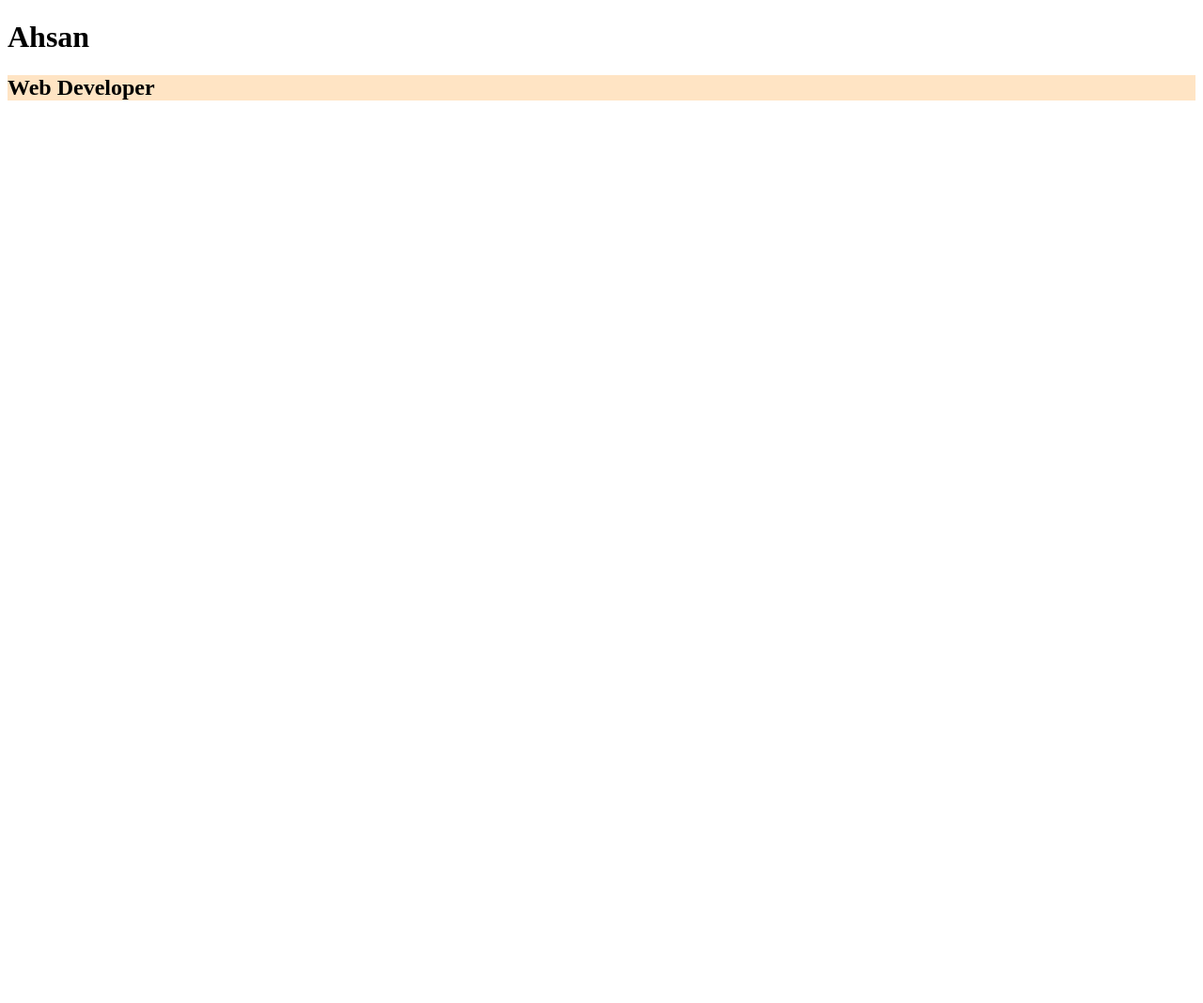
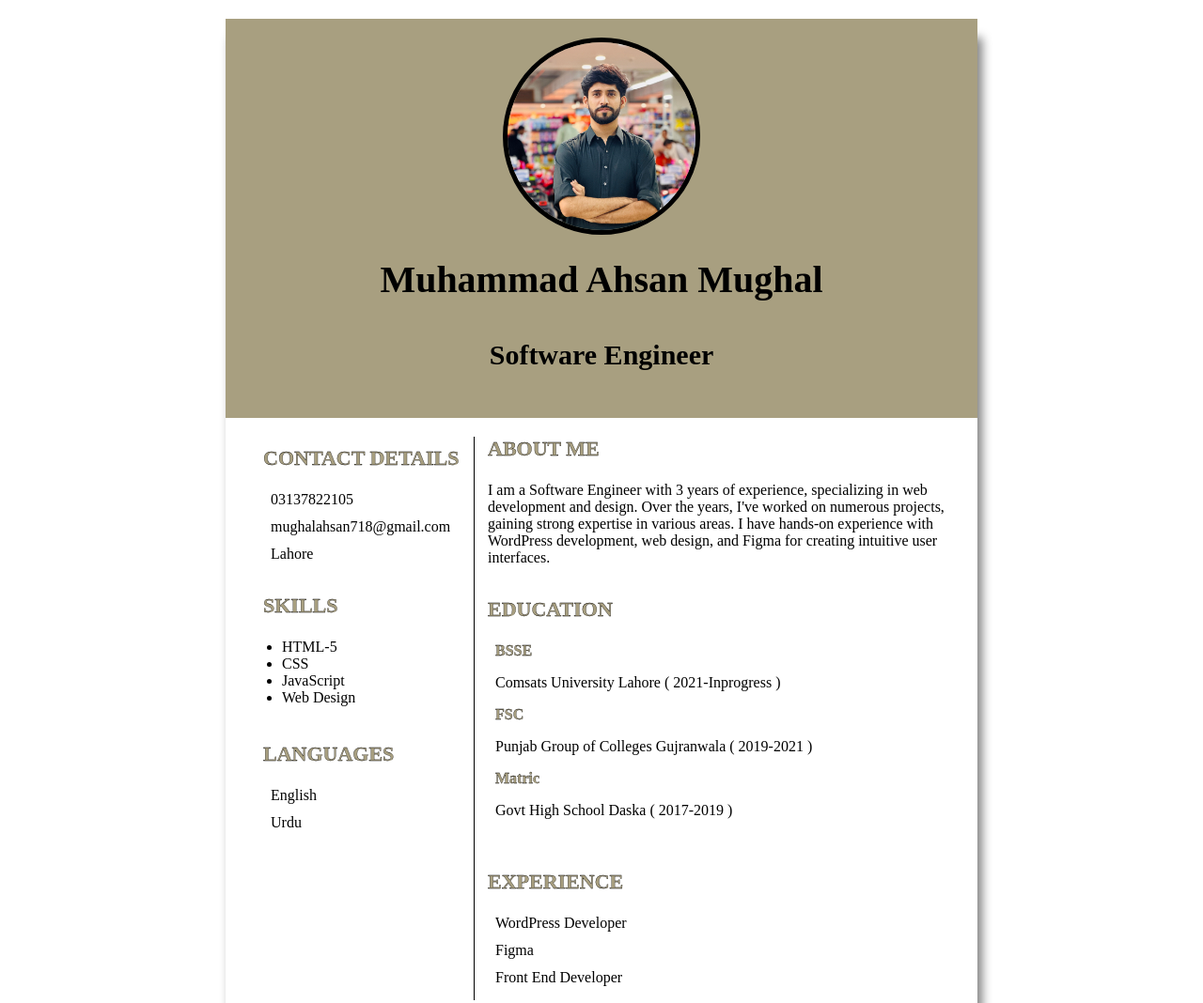
Before and after one commit to Ahasn-9/CV, a website: page index.html in a window 1280 px wide. Shown: the top 1068 px of the page at 94% size. Before the commit the page ends 800 px from the top, so only its background shows below. Drawn offline with Linux system fonts and the light colour scheme.

Commit message:
Cv Completed

```diff
--- a/index.html
+++ b/index.html
@@ -4,13 +4,73 @@
  <head>
   <meta charset="UTF-8">
   <meta name="viewport" content="width=device-width, initial-scale=1.0">
-  <title>Document</title>
+  <title>CV</title>
   <link rel="stylesheet" href="style.css">
  </head>
 
  <body>
-  <h1 class="name">Ahsan</h1>
-  <h2 class="title">Web Developer</h2>
+  <div class="main">
+   <div class="top-section">
+    <img src="Ahsan.webp" alt="profile" class="image">
+    <p class="name">Muhammad Ahsan Mughal</p>
+    <p class="profession">Software Engineer</p>
+
+   </div>
+   <div class="clearfix"></div>
+   <div class="col1">
+    <div class="content" style="padding-left: 40px;">
+     <p class="title">Contact Details</p>
+     <p class="p1"> <i class="e e-phone"></i>&nbsp;&nbsp;03137822105</p>
+     <p class="p1"> <i class="e e-envolpe"></i>&nbsp;&nbsp;mughalahsan718@gmail.com</p>
+     <p class="p1"> <i class="e e-home"></i>&nbsp;&nbsp;Lahore</p>
+     <br>
+     <p class="title">Skills</p>
+     <ul class="skills">
+      <li><span>HTML-5</span></li>
+      <li><span>CSS</span></li>
+      <li><span>JavaScript</span></li>
+      <li><span>Web Design</span></li>
+     </ul>
+     <br>
+     <p class="title">Languages</p>
+     <p class="p1"> <i class="work"></i>&nbsp;&nbsp;English</p>
+     <p class="p1"> <i class="work"></i>&nbsp;&nbsp;Urdu</p>
+     <br>
+
+
+    </div>
+
+   </div>
+   <div class="col2">
+    <div class="line"></div>
+    <div class="content2">
+
+     <p class="title">About Me</p>
+     <p class="p1">I am a Software Engineer with 3 years of experience, specializing in web development and design. Over
+      the years, I've
+      worked on numerous projects, gaining strong expertise in various areas. I have hands-on experience with WordPress
+      development, web design, and Figma for creating intuitive user interfaces.
+     </p>
+     <br>
+     <p class="title">Education</p>
+     <p class="p3 "> <i class="graduation"></i>&nbsp;&nbsp;BSSE</p>
+     <p class="p2"> <i class="graduation"></i>&nbsp;&nbsp;Comsats University Lahore ( 2021-Inprogress )</p>
+     <p class="p3"> <i class="graduation"></i>&nbsp;&nbsp;FSC</p>
+     <p class="p2"> <i class="graduation"></i>&nbsp;&nbsp;Punjab Group of Colleges Gujranwala ( 2019-2021 )</p>
+     <p class="p3"> <i class="graduation"></i>&nbsp;&nbsp;Matric</p>
+     <p class="p2"> <i class="graduation"></i>&nbsp;&nbsp;Govt High School Daska ( 2017-2019 )</p>
+     <br>
+     <p class="title">Experience</p>
+     <p class="p1"> <i class="work"></i>&nbsp;&nbsp;WordPress Developer</p>
+     <p class="p1"> <i class="work"></i>&nbsp;&nbsp;Figma</p>
+     <p class="p1"> <i class="work"></i>&nbsp;&nbsp;Front End Developer</p>
+     <br>
+    </div>
+
+
+   </div>
+  </div>
+
  </body>
 
 </html>
--- a/style.css
+++ b/style.css
@@ -1,6 +1,134 @@
+body {
+  margin: 0px;
+  padding: 0px;
+  overflow-x: hidden;
+}
+
+.main {
+  height: 1150px;
+  width: 800px;
+  background-color: #ffff;
+  justify-content: center;
+  box-shadow: 5px 20px 10px 0px grey;
+  margin: 20px auto;
+}
+
+.clearfix {
+  clear: both;
+}
+
+.top-section {
+  margin-top: 0px;
+  background-color: hsl(47, 19%, 58%);
+  text-align: center;
+  padding: 20px;
+  padding-top: 10px;
+  animation: slideUp 2s ease-in-out forwards;
+  opacity: 0;
+  transform: translateY(100%);
+}
+
+.image {
+  width: 200px;
+  height: 200px;
+  border-radius: 50%;
+  margin-top: 10px;
+  border: 5px solid #000;
+}
+
+.name {
+  font-size: 40px;
+  font-weight: bold;
+  color: #000;
+  margin-top: 20px;
+  font-family: "Times New Roman", Times, serif;
+}
+
+.profession {
+  font-size: 18px;
+  color: #000;
+  font-size: 30px;
+  font-weight: bold;
+  margin-top: 5px;
+  padding-top: 0px;
+}
+
+.col1 {
+  width: 33%;
+  float: left;
+}
+
+.col2 {
+  width: 67%;
+  float: left;
+}
+
+.line {
+  border-left: 1px solid #000;
+  width: 2px;
+  height: 600px;
+  float: left;
+  margin-top: 20px;
+}
+
+.content {
+  padding: 10px;
+  margin: 0px;
+}
+
 .title {
-  font-size: 1.5em;
+  font-size: 22px;
   font-weight: bold;
-  margin-bottom: 0.5em;
-  background-color: bisque;
+  color: hsl(47, 19%, 58%);
+  -webkit-text-stroke-width: 0.3px;
+  -webkit-text-stroke-color: black;
+  margin-top: 20px;
+  font-family: "Times New Roman", Times, serif;
+  text-transform: uppercase;
 }
+
+.p1 {
+  color: #000;
+  margin-bottom: -5px;
+}
+
+.skills {
+  margin-left: -20px;
+  margin-bottom: 0px;
+}
+
+.skills li {
+  color: #000;
+}
+
+.p3 {
+  color: #000;
+  margin-bottom: 0px;
+  font-weight: bold;
+  padding-top: 0%;
+  color: hsl(47, 19%, 58%);
+  -webkit-text-stroke-width: 0.3px;
+  -webkit-text-stroke-color: black;
+}
+
+p2 {
+  color: #000;
+  margin-bottom: 0px;
+  font-weight: bold;
+}
+
+.content2 {
+  padding-left: 15px;
+  margin: 0px;
+}
+
+@keyframes slideUp {
+  0% {
+    opacity: 0;
+    transform: translateY(100%);
+  }
+  100% {
+    opacity: 1;
+    transform: translateY(0);
+  }
+}
```
Also changed, not shown: Ahsan.webp (added).
